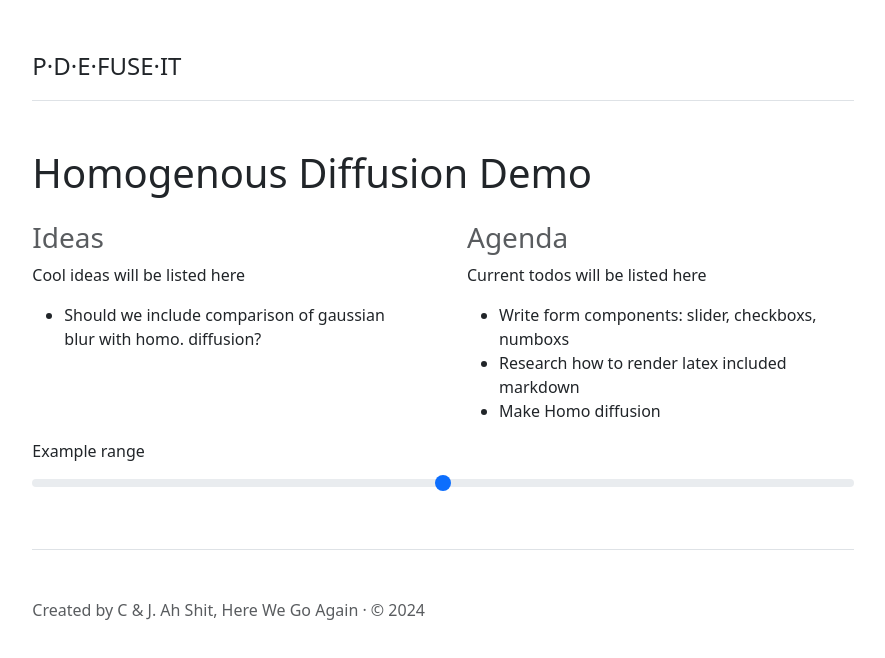
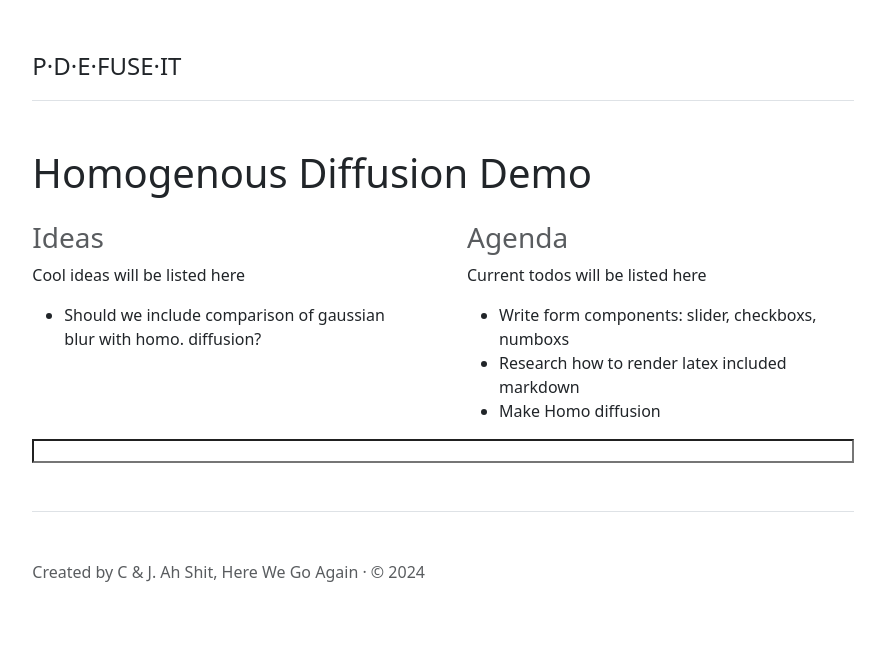
Before and after one commit to CamiloMartinezM/PDEfuse-it, a React (Create React App) app: page / in a window 1280 px wide. Shown: the top 658 px of the page, without its empty margins (197-1082 px from the left). Built offline with nearby package versions, Linux system fonts and the light colour scheme; the HTML template or start-up script is replaced by a standard one.

Commit message:
Separated Slider

```diff
--- /dev/null
+++ b/src/components/forms/input-field.tsx
@@ -0,0 +1,22 @@
+import { useId} from "react";
+
+export type InputFieldLabelProps = {
+    label?: string;
+}
+
+export type InputFieldProps = InputFieldLabelProps & {
+    type: string;
+    className: string;
+}
+
+export function InputField({ type, label, className }: InputFieldProps) {
+    const fieldId = "input-field-" + useId();
+    return (
+    <>
+        {
+            label && <label htmlFor={fieldId} className="form-label">{label}</label>
+        }
+        <input type={type} className={className} id={fieldId}></input>
+    </>
+    )
+}
--- /dev/null
+++ b/src/components/forms/slider.tsx
@@ -0,0 +1,5 @@
+import { InputField, InputFieldLabelProps } from "./input-field"
+
+export default function Slider({ label }: InputFieldLabelProps) {
+    return <InputField type="slider" className="form-range" label={label} />
+}
--- a/src/pages/home-page.tsx
+++ b/src/pages/home-page.tsx
@@ -1,3 +1,4 @@
+import Slider from "../components/forms/slider";
 import PageLayout from "../components/page-layout";
 
 function HomePage() {
@@ -23,9 +24,7 @@ function HomePage() {
                     </ul>
                 </div>
             </div>
-
-            <label htmlFor="customRange1" className="form-label">Example range</label>
-            <input type="range" className="form-range" id="customRange1"></input>
+            <Slider />
         </PageLayout>
     );
 };
```
